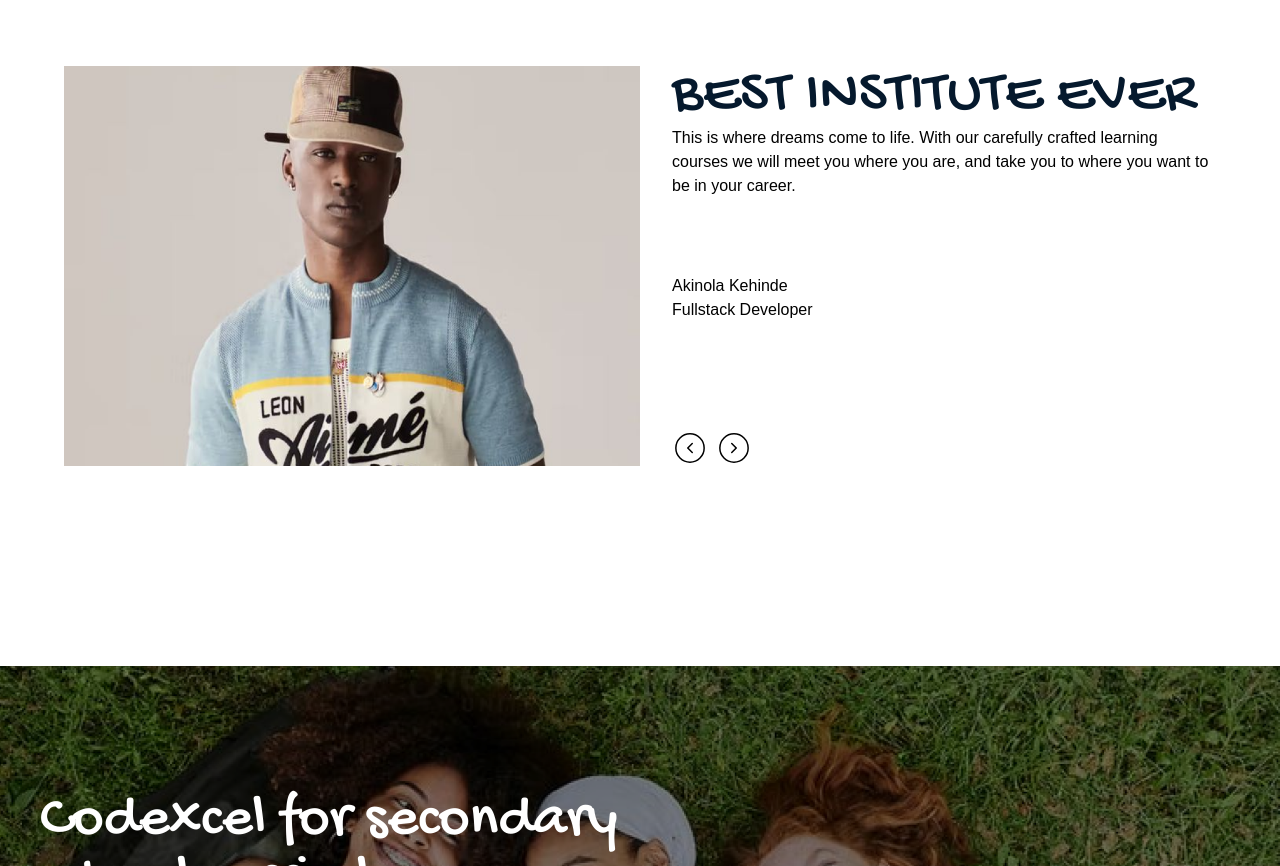
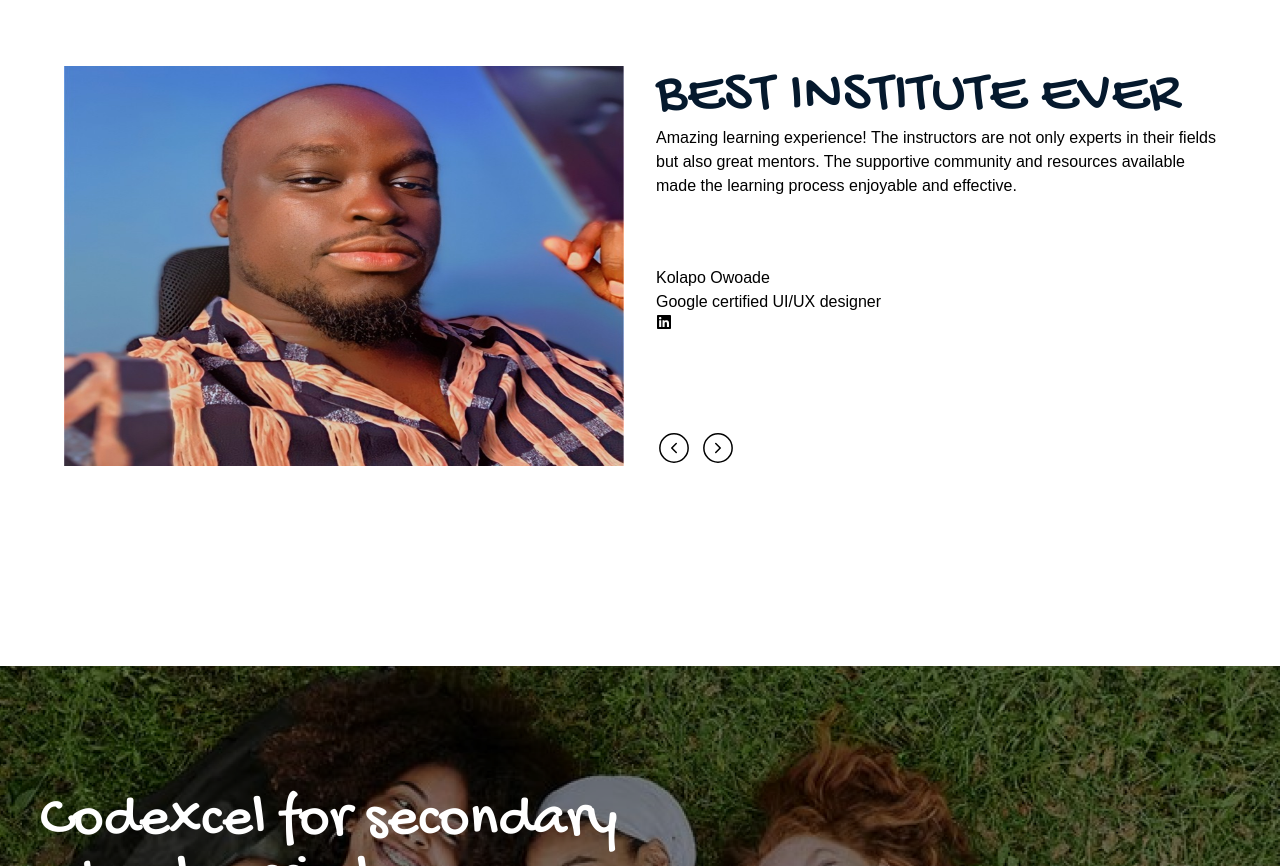
Before and after one commit to codexcel-institute/codexcel-institute-web, a React (Vite) app: page / in a window 1280 px wide. Shown: the part 2520-3386 px from the top of the page. Built offline with nearby package versions, Linux system fonts and the light colour scheme.

Commit message:
added a new review to reviews section

```diff
--- a/src/LandingPageFolder/Reviews.jsx
+++ b/src/LandingPageFolder/Reviews.jsx
@@ -2,10 +2,13 @@ import { useState } from 'react'
 import { motion, AnimatePresence } from 'framer-motion'
 import user1 from "../assets/user1.png"
 import user2 from "../assets/user2.png"
+import kolapo from "../assets/kolapo.jpeg"
 import { wrap } from 'popmotion'
 import { CiCircleChevLeft, CiCircleChevRight } from 'react-icons/ci'
+import { FaLinkedin } from 'react-icons/fa'
 
 const reviews = [
+  {imgSrc: kolapo, header: 'BEST INSTITUTE EVER', review: 'Amazing learning experience! The instructors are not only experts in their fields but also great mentors. The supportive community and resources available made the learning process enjoyable and effective.', author: "Kolapo Owoade", career: "Google certified UI/UX designer", link: "https://www.linkedin.com/in/kolapo-owoade-b1bba8221/"},
     {imgSrc: user1, header: 'BEST INSTITUTE EVER', review: 'This is where dreams come to life. With our carefully crafted learning courses we will meet you where you are, and take you to where you want to be in your career.', author: "Akinola Kehinde", career: "Fullstack Developer"},
     {imgSrc: user2, header: 'Life Saver', review: 'This is where dreams come to life. With our carefully crafted learning courses we will meet you where you are, and take you to where you want to be in your career.', author: "Joe Ntekim", career: "Fullstack Developer"}
 
@@ -85,6 +88,7 @@ function Reviews() {
                 <div className='mt-5 md:mt-0'>
                   <p>{reviews[imageIndex].author}</p>
                   <p>{reviews[imageIndex].career}</p>
+                  <a href={reviews[imageIndex].link}><FaLinkedin /></a>
                 </div>
 
                 <div className="mt-8 lg:mt-aut flex gap-2 items-center text-4xl">
@@ -104,3 +108,46 @@ function Reviews() {
 }
 
 export default Reviews
+
+
+
+
+// John D.
+// Rating: ★★★★★
+// "Joining this coding institute was the best decision I ever made! The instructors are knowledgeable and supportive, and the curriculum is top-notch. I've gained so much confidence in my coding skills."
+
+// Sarah M.
+// Rating: ★★★★★
+// "This institute exceeded my expectations! The hands-on projects and real-world applications of the concepts we learned have prepared me for a successful career in tech. Highly recommended!"
+
+// Emily R.
+// Rating: ★★★★★
+// "Amazing learning experience! The instructors are not only experts in their fields but also great mentors. The supportive community and resources available made the learning process enjoyable and effective."
+
+// Michael B.
+// Rating: ★★★★★
+// "I can't say enough good things about this coding institute. The curriculum is comprehensive and up-to-date, covering all the latest technologies. The career support services were invaluable in helping me land my first job in tech."
+
+// Jessica T.
+// Rating: ★★★★★
+// "The coding institute has transformed my career. The bootcamp-style courses are intense but incredibly rewarding. The skills I acquired here gave me a competitive edge in the job market."
+
+// David H.
+// Rating: ★★★★★
+// "Exceptional learning environment! The instructors are passionate about teaching, and the course content is relevant and practical. I appreciated the focus on both theoretical knowledge and practical skills."
+
+// Amanda L.
+// Rating: ★★★★★
+// "From beginner to confident coder, this institute has been with me every step of the way. The curriculum is well-structured, and the projects are challenging but manageable. Great experience overall!"
+
+// Chris P.
+// Rating: ★★★★★
+// "Highly recommend this coding institute for anyone serious about a career in tech. The faculty is outstanding, and the support system for students is excellent. I felt well-prepared for my job search after graduation."
+
+// Rebecca S.
+// Rating: ★★★★★
+// "Fantastic institute! The courses are well-organized, and the learning platform is user-friendly. The mentors and peer support have been crucial in my learning journey. I'm grateful for the experience and the skills I've gained."
+
+// Mark J.
+// Rating: ★★★★★
+// "The best decision I made for my career was enrolling here. The blend of theory and hands-on practice is perfect. The instructors are approachable and always ready to help. I now feel confident in my coding abilities and ready to take on new challenges."
```
Also changed, not shown: src/assets/kolapo.jpeg (added).
